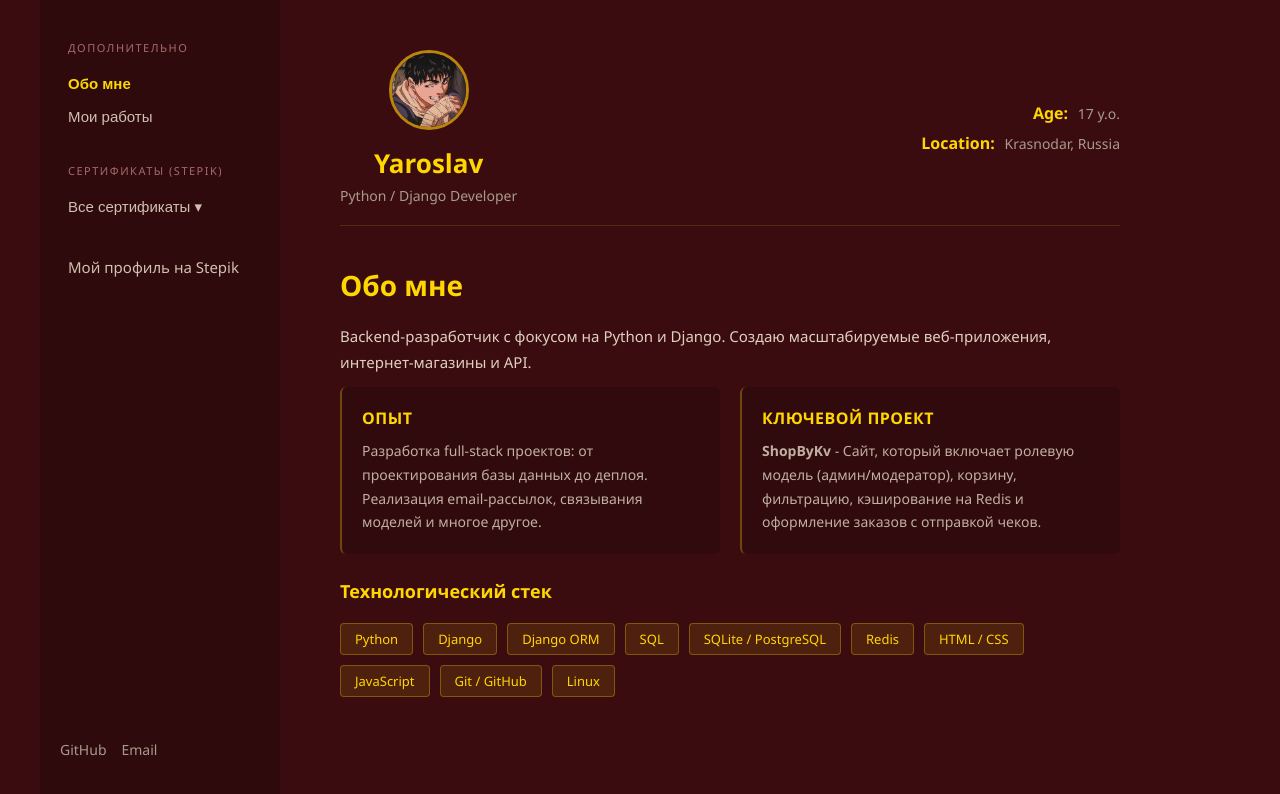
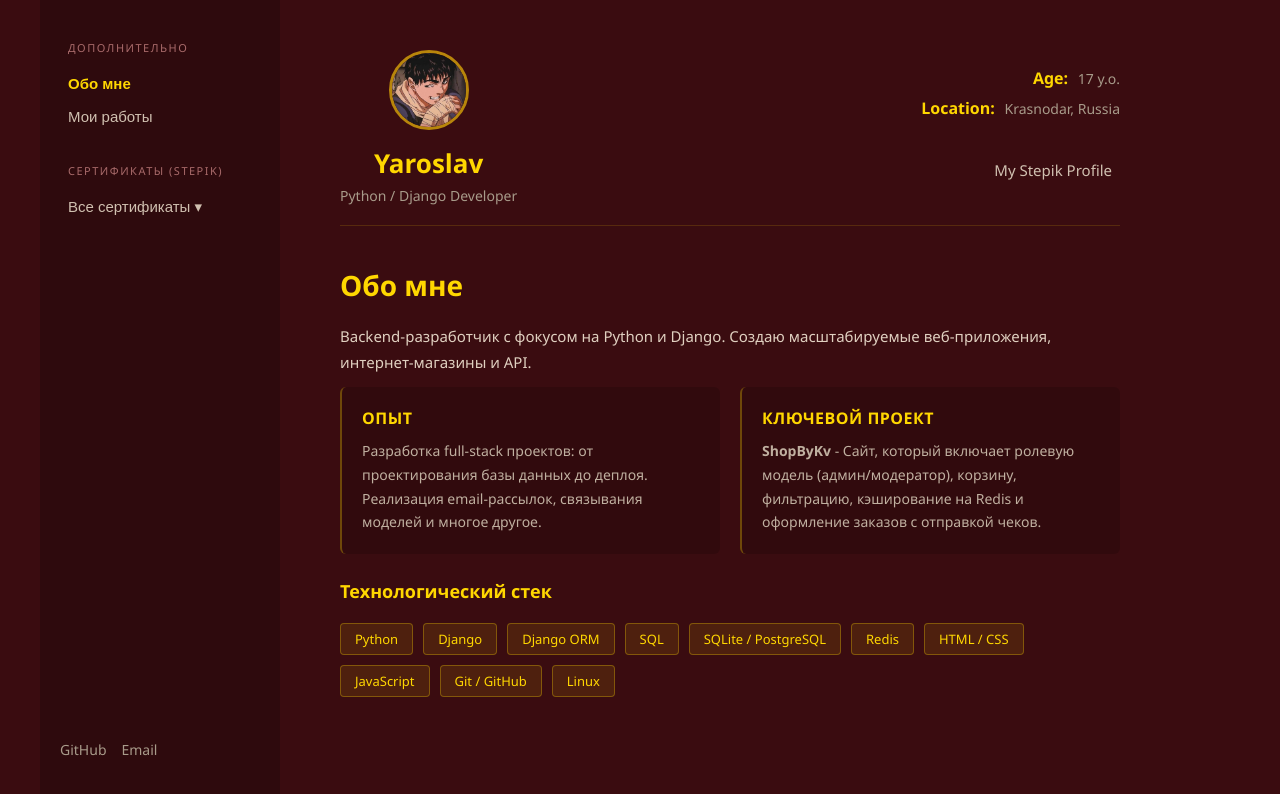
Before and after one commit to pieceandwork/pieceandwork.github.io, a plain HTML site: page index.html in a window 1280 px wide. Drawn offline with Linux system fonts and the light colour scheme.

Commit message:
Update index.html

```diff
--- a/index.html
+++ b/index.html
@@ -28,7 +28,6 @@
                     <button class="sub-btn" data-cert="english">Английский язык</button>
                     <button class="sub-btn" data-cert="other">Другое</button>
                 </div>
-                <a href="https://stepik.org/users/622793449/profile" target="_blank" class="stepik-link">Мой профиль на Stepik</a>
             </div>
         </nav>
 
@@ -52,6 +51,7 @@
             <div class="profile-right">
                 <p class="details"><span>Age:</span> 17 y.o.</p>
                 <p class="details"><span>Location:</span> Krasnodar, Russia</p>
+                <a href="https://stepik.org/users/622793449/profile" target="_blank" class="stepik-link">My Stepik Profile</a>
             </div>
         </header>
 
```
